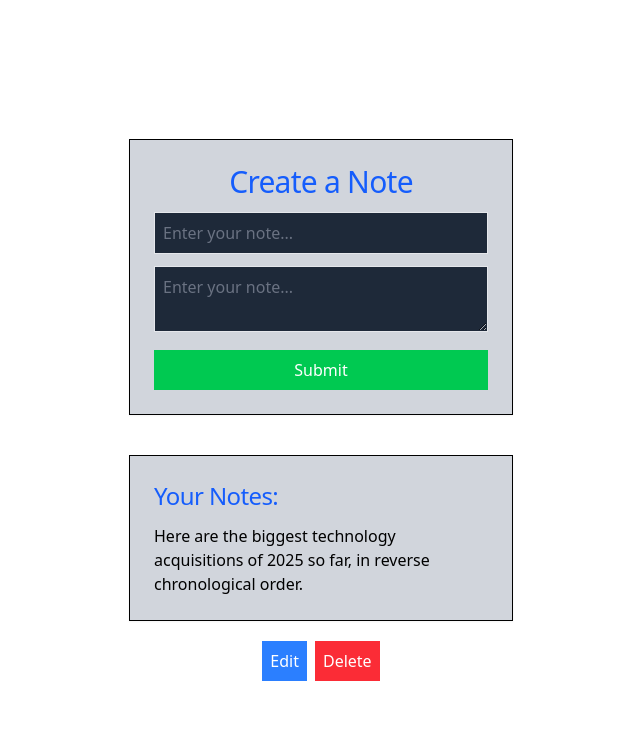
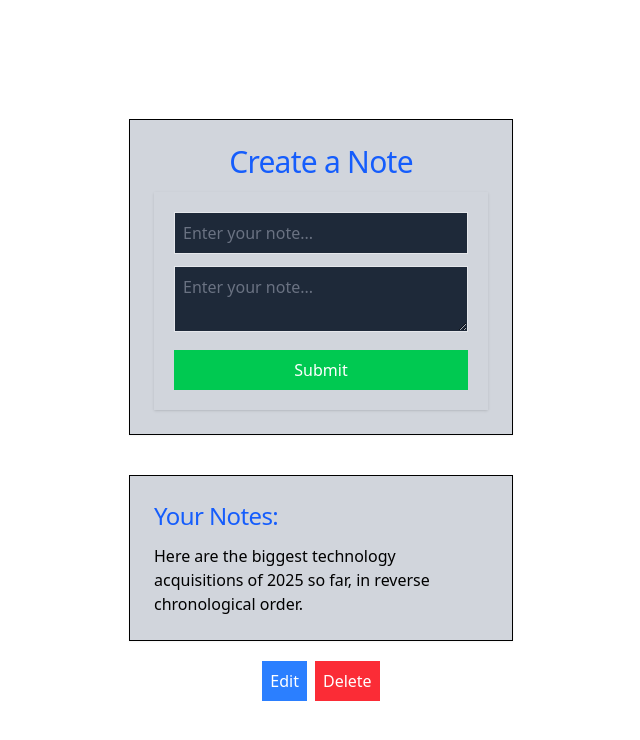
Before and after one commit to Catherine743/next.js_todo, a Next.js app: page / in a window 1280 px wide. Shown: the top 740 px of the page, without its empty margins (319-959 px from the left). Built offline with nearby package versions, Linux system fonts and the light colour scheme.

Commit message:
Added code in github

```diff
--- a/app/page.tsx
+++ b/app/page.tsx
@@ -26,13 +26,13 @@ export default function Home() {
     <div className="flex flex-col items-center justify-center min-h-screen py-2">
       <div className="bg-gray-300 block max-w-sm m-5 p-6 border border-default rounded-base shadow-xs hover:bg-neutral-secondary-medium">
         <h1 className="text-3xl text-blue-600 text-center mb-3 tracking-tight text-heading">Create a Note</h1>
-        <form action="">
+        <div className="p-5 shadow w-full">
           <input value={noteData.title} onChange={(e) => setNoteData({ ...noteData, title: e.target.value })} type="text" placeholder="Enter your note..." className="p-2 mb-3 border border-gray-200 w-full text-white bg-gray-800 placeholder:text-gray-500" />
           <textarea value={noteData.description} onChange={(e) => setNoteData({ ...noteData, description: e.target.value })} placeholder="Enter your note..." className="p-2 mb-3 border border-gray-200 w-full text-white bg-gray-800 placeholder:text-gray-500"></textarea>
           <div className="grid">
             <button className="bg-green-500 p-2 text-white" onClick={handleAddNote}>Submit</button>
           </div>
-        </form>
+        </div>
       </div>
 
       {/* display area */}
```
